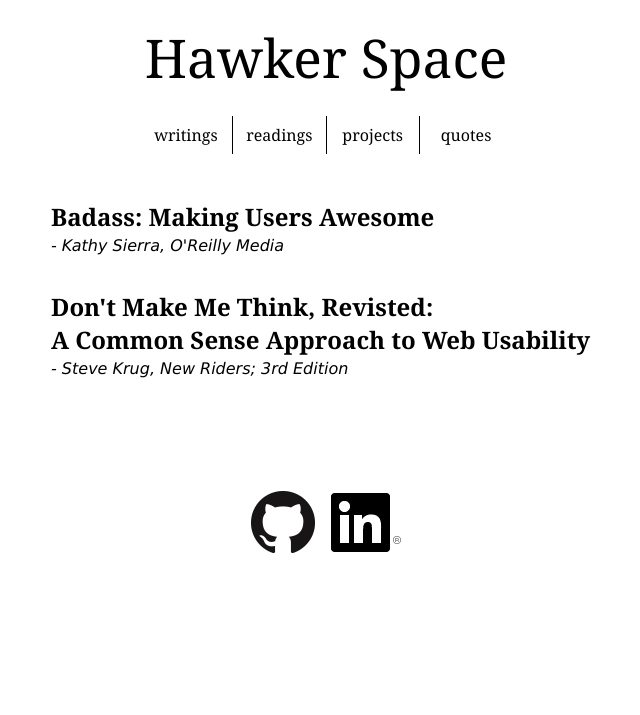
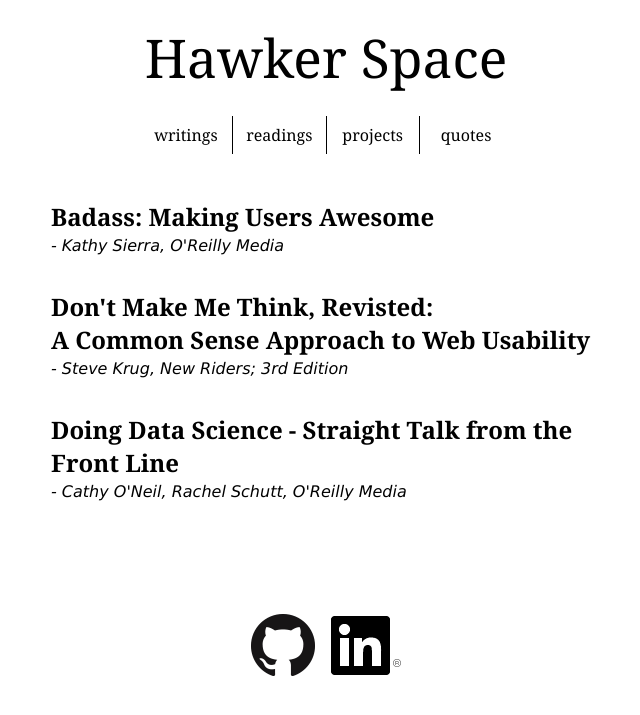
Before and after one commit to ryanhawker/hawker-space, a Jekyll site: the page built from readings/index.html, in a window 1280 px wide. Shown: the top 715 px of the page, without its empty margins (314-954 px from the left). Built offline with Jekyll 4.4.1, drawn with Linux system fonts in a browser that asks for light colours; nearby versions of some CDN libraries; some web fonts are replaced; Markdown is read by kramdown in place of the engine named in the settings; a script that is not in the unit is left out.

Commit message:
Added "Doing Data Science" to reading list

```diff
--- a/readings/index.html
+++ b/readings/index.html
@@ -6,8 +6,14 @@
 <div class="summary">
 </div>
 
-<h2><a href="http://www.amazin.com/Dont-Make-Think-Revisted-Usability/dp/0321965515">
+<h2><a href="http://www.amazon.com/Dont-Make-Think-Revisted-Usability/dp/0321965515">
         Don't Make Me Think, Revisted: <br>A Common Sense Approach to Web Usability</a></h2>
 <span class="author">- Steve Krug, New Riders; 3rd Edition</span>
 <div class="summary">
 </div>
+
+<h2><a href="http://shop.oreilly.com/product/0636920028529.do">
+        Doing Data Science - Straight Talk from the Front Line</a></h2>
+<span class="author">- Cathy O'Neil, Rachel Schutt, O'Reilly Media</span>
+<div class="summary">
+</div>
```
